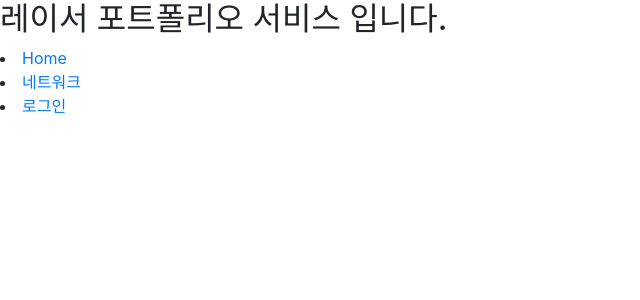
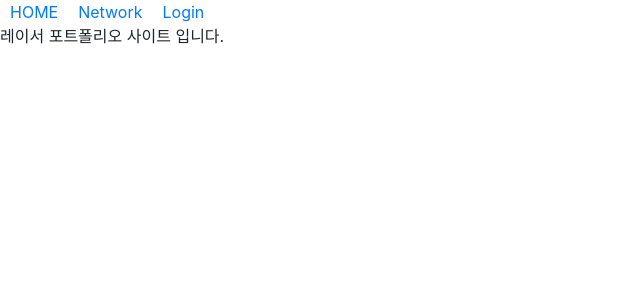
Before and after one commit to karmadilos/portfolio-market, a React (Create React App) app in the folder client/: page / in a window 1280 px wide. Shown: the top 300 px of the page, without its empty margins (0-640 px from the left). Built offline with nearby package versions, Linux system fonts and the light colour scheme; no server answers.

Commit message:
update: sessionStorage를 이용한 로그인/로그아웃 구현

```diff
--- a/client/src/App.js
+++ b/client/src/App.js
@@ -4,15 +4,14 @@ import Home from './pages/Home';
 import Login from './pages/Login';
 import Register from './pages/Register';
 import 'bootstrap/dist/css/bootstrap.min.css';
-import Auth from './hoc/auth';
 
 function App() {
   return (
     <>
       <Switch>
-        <Route component={Auth(Home, null)} path={['/@:userID', '/']} exact />
-        <Route component={Auth(Login)} path='/login' />
-        <Route component={Auth(Register)} path='/register' />
+        <Route component={Home} path={['/@:userID', '/']} exact />
+        <Route component={Login} path='/login' />
+        <Route component={Register} path='/register' />
       </Switch>
     </>
   );
--- /dev/null
+++ b/client/src/components/Nav.js
@@ -0,0 +1,23 @@
+import React from 'react';
+import PropsTypes from 'prop-types';
+import { Link } from 'react-router-dom';
+const style = {
+    margin: '10px',
+}
+function Nav({ url, name, type, onClick }) {
+    if (type !== "logout") {
+        return <Link to={url} style={style} >{name}</Link>
+    }
+    return (
+        <a href="" style={style} onClick={onClick}>{name}</a>
+    );
+}
+
+Nav.propTypes = {
+    url: PropsTypes.string,
+    name: PropsTypes.string,
+    type: PropsTypes.string,
+    onClick: PropsTypes.func
+}
+
+export default Nav;
--- /dev/null
+++ b/client/src/containers/auth/HomeContainer.js
@@ -0,0 +1,46 @@
+import React from 'react';
+import PropTypes from 'prop-types';
+import Nav from '../../components/Nav';
+import { logout } from '../../modules/auth';
+import { withRouter } from 'react-router-dom';
+import { useDispatch } from 'react-redux';
+
+function HomeContainer({ auth }) {
+    const dispatch = useDispatch();
+    const onClick = (e) => {
+        e.preventDefault();
+        dispatch(logout()).payload
+            .then(res => {
+                if (res.status === 'success') {
+                    window.sessionStorage.clear();
+                    window.location.reload();
+                }
+            })
+            .catch(err => {
+                console.log(err.response.data)
+                console.log(window.sessionStorage['session'])
+                window.sessionStorage.removeItem('session');
+                window.location.reload();
+            })
+    }
+    return (
+        <div>
+            <div>
+                <Nav url="/" name="HOME" onClick={onClick} />
+                <Nav url="/" name="Network" onClick={onClick} />
+                {!auth ? (
+                    <Nav url="/login" name="Login" onClick={onClick} />
+                ) : (
+                        <Nav type="logout" name="Logout" onClick={onClick} />
+                    )
+                }
+            </div>
+            <div>레이서 포트폴리오 사이트 입니다.</div>
+        </div>
+    );
+}
+
+HomeContainer.propTypes = {
+    auth: PropTypes.string,
+}
+export default withRouter(HomeContainer);
--- a/client/src/containers/auth/LoginForm.js
+++ b/client/src/containers/auth/LoginForm.js
@@ -32,11 +32,15 @@ function LoginForm({ history }) {
         }
         dispatch(login({ email, password })).payload
             .then(res => {
-                if (res.login_success) {
+                if (res.status === "success") {
+                    window.sessionStorage.setItem('session', res.session)
                     history.push('/');
+                    return { payload: { status: false } }
                 }
                 else {
                     dispatch(formError("아이디 또는 비밀번호가 틀렸습니다."))
+                    dispatch(initializeForm('login'))
+                    return { payload: { status: false } }
                 }
             })
     };
--- a/client/src/containers/auth/RegisterForm.js
+++ b/client/src/containers/auth/RegisterForm.js
@@ -42,11 +42,12 @@ function RegisterForm({ history }) {
                 console.log(res);
                 if (res.register_success) {
                     history.push('/login');
-                    return { register_success: true }
+                    return { payload: true }
                 }
                 else {
                     dispatch(formError("이미 등록된 Email입니다."))
-                    return { register_success: false }
+                    dispatch(initializeForm('register'))
+                    return { payload: false }
                 }
             })
     };
--- a/client/src/hoc/auth.js
+++ /dev/null
@@ -1,33 +0,0 @@
-/* eslint-disable no-unused-vars */
-import React, { useEffect } from "react";
-import PropTypes from 'prop-types';
-import { useDispatch } from "react-redux";
-import { authUser } from '../modules/auth';
-import { withRouter } from 'react-router-dom';
-
-export default function (Component, option, _adminRoute = null) {
-    //option
-    // null => 아무나 출입가능
-    // true => 로그인한 유저만 출입 가능
-    // false => 로그인한 유저는 출입 불가능
-    function AuthCheck({ history }) {
-        const dispatch = useDispatch();
-        //useEffect를 사용해서 초기 검증을 실행해준다
-        useEffect(() => {
-            dispatch(authUser()).payload.then((res) => {
-                console.log(res);
-                // if (!res.Auth)
-                //     if (option)
-                //         history.push('/login');
-                //     else
-                //         history.push('/');
-            });
-        }, []);
-
-        return <Component />;
-    }
-    AuthCheck.propTypes = {
-        history: PropTypes.object
-    }
-    return withRouter(AuthCheck);
-}
--- a/client/src/lib/apis/auth.js
+++ b/client/src/lib/apis/auth.js
@@ -7,3 +7,5 @@ export const register = ({ email, password, fullname }) =>
     request('POST', '/auth/register', { email, password, fullname })
 
 export const check = () => request('POST', '/auth/check')
+
+export const logout = () => request('GET', '/auth/logout')
--- a/client/src/modules/auth.js
+++ b/client/src/modules/auth.js
@@ -8,6 +8,7 @@ const INITIALIZE_FORM = 'auth/INITIALIZE_FORM';
 const REGISTER = 'auth/REGISTER';
 const LOGIN = 'auth/LOGIN';
 const AUTH_USER = 'auth/AUTH_USER';
+const LOGOUT = 'auth/LOGOUT';
 const FORM_ERROR = 'auth/FORM_ERROR';
 
 
@@ -46,7 +47,7 @@ export const login = createAction(
             })
             .catch(err => {
                 console.log(err);
-                return { register_success: false }
+                return err.response.data
             })
 );
 
@@ -54,9 +55,15 @@ export const authUser = createAction(AUTH_USER,
     () => authAPI.check().then(res => res.data)
 )
 
+export const logout = createAction(LOGOUT,
+    () => authAPI.logout()
+        .then(res => res.data)
+        .catch(err => err.response.data)
+)
 export const formError = createAction(FORM_ERROR,
     err => err
 )
+
 const initialState = {
     register: {
         email: '',
@@ -68,10 +75,9 @@ const initialState = {
         email: '',
         password: ''
     },
-    auth: null,
     authError: null,
-    login_success: false,
-    register_success: false
+    user: null,
+    login_success: "fail"
 };
 
 const auth = handleActions({
@@ -83,15 +89,15 @@ const auth = handleActions({
         ...state,
         [type]: initialState[type]
     }),
-    [REGISTER]: (state, { payload: register_success }) => {
+    [REGISTER]: (state, action) => {
         return {
             ...state,
-            register_success: register_success
+            register_success: action.payload.status
         }
     },
-    [LOGIN]: (state, { payload: login_success }) => ({
+    [LOGIN]: (state, action) => ({
         ...state,
-        login_success: login_success
+        login_success: action.payload.status
     }),
     [FORM_ERROR]: (state, { payload: err }) => ({
         ...state,
--- a/client/src/pages/Home.js
+++ b/client/src/pages/Home.js
@@ -1,20 +1,10 @@
 import React from 'react';
+import HomeContainer from '../containers/auth/HomeContainer';
 
 function Home() {
-    const navs = [
-        { id: 1, name: 'Home', url: '/' },
-        { id: 2, name: '네트워크', url: '/network' },
-        { id: 3, name: '로그인', url: '/login' },
-    ];
+    console.log(window.sessionStorage['session'])
     return (
-        <div>
-            <h2>레이서 포트폴리오 서비스 입니다.</h2>
-            {navs.map((nav) => (
-                <li key={nav.id}>
-                    <a href={nav.url}>{nav.name}</a>
-                </li>
-            ))}
-        </div>
+        <HomeContainer auth={window.sessionStorage['session']} />
     );
 }
 
```
